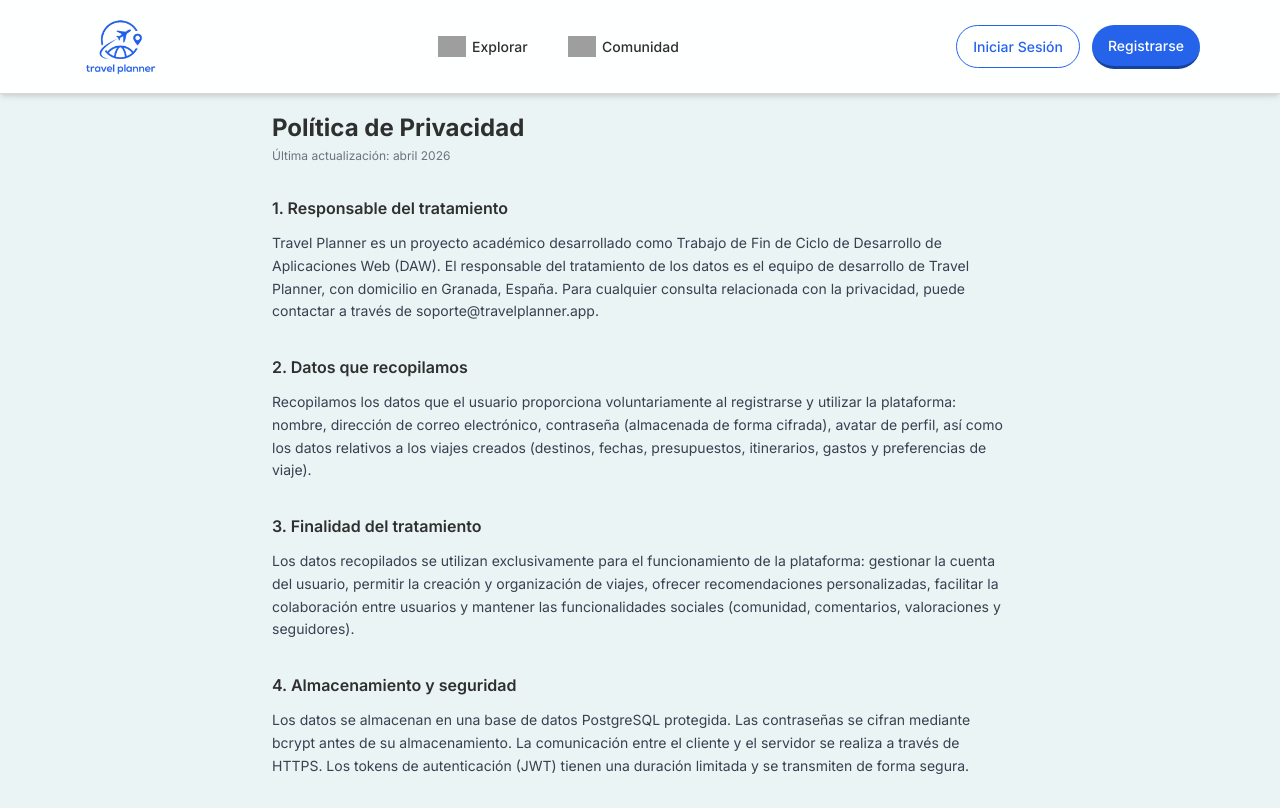
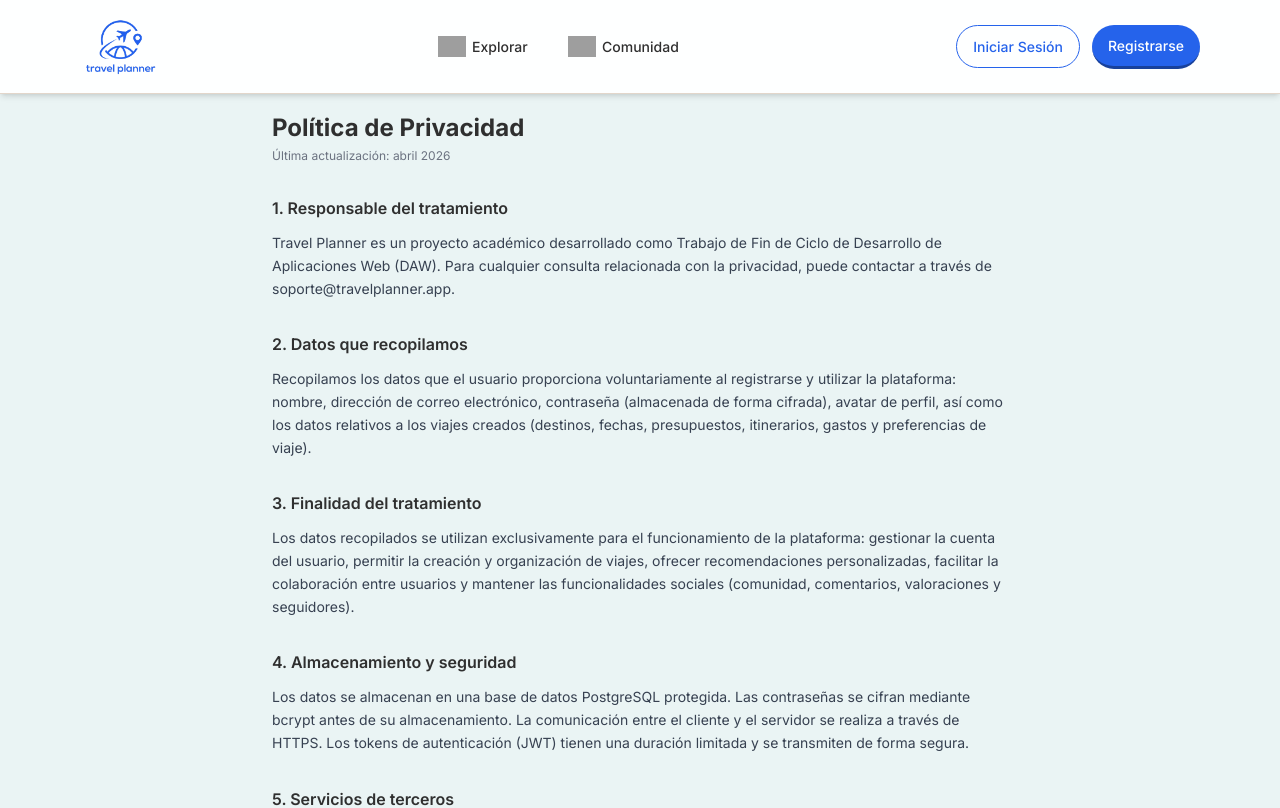
Before and after one commit to claudiasolera/travelplanner, a React (Vite) app in the folder frontend/: page /privacy in a window 1280 px wide. Shown: the top 808 px of the page. Built offline with nearby package versions, Linux system fonts and the light colour scheme; grey boxes are pictures that could not be loaded.

Commit message:
docs: update privacy policy text

```diff
--- a/frontend/src/pages/PrivacyPage.tsx
+++ b/frontend/src/pages/PrivacyPage.tsx
@@ -9,7 +9,7 @@ export const PrivacyPage = () => {
             <section className="space-y-3">
                 <h2 className="text-base font-semibold text-text">1. Responsable del tratamiento</h2>
                 <p className="text-sm text-text-secondary leading-relaxed">
-                    Travel Planner es un proyecto académico desarrollado como Trabajo de Fin de Ciclo de Desarrollo de Aplicaciones Web (DAW). El responsable del tratamiento de los datos es el equipo de desarrollo de Travel Planner, con domicilio en Granada, España. Para cualquier consulta relacionada con la privacidad, puede contactar a través de soporte@travelplanner.app.
+                    Travel Planner es un proyecto académico desarrollado como Trabajo de Fin de Ciclo de Desarrollo de Aplicaciones Web (DAW). Para cualquier consulta relacionada con la privacidad, puede contactar a través de soporte@travelplanner.app.
                 </p>
             </section>
 
```
